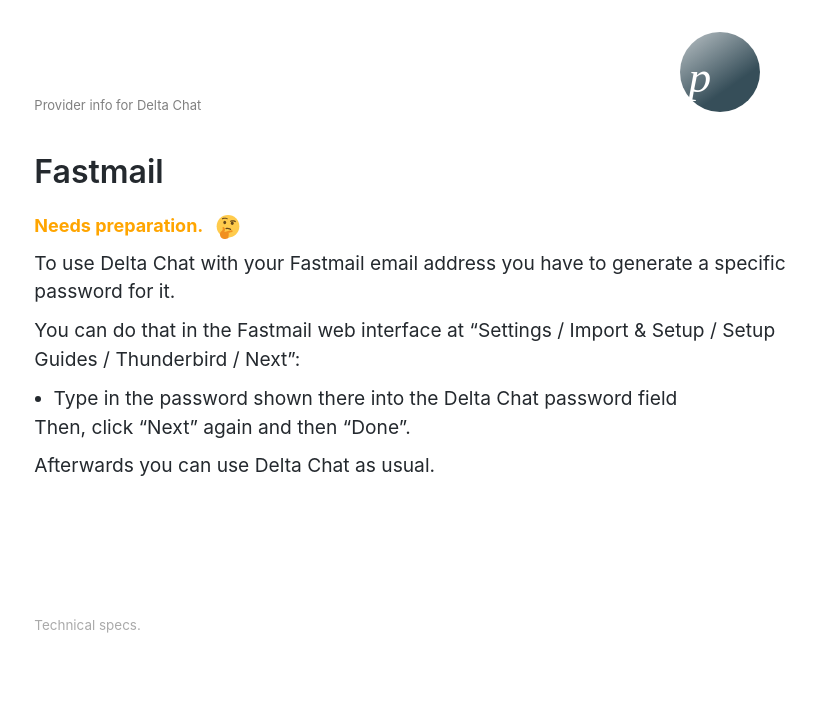
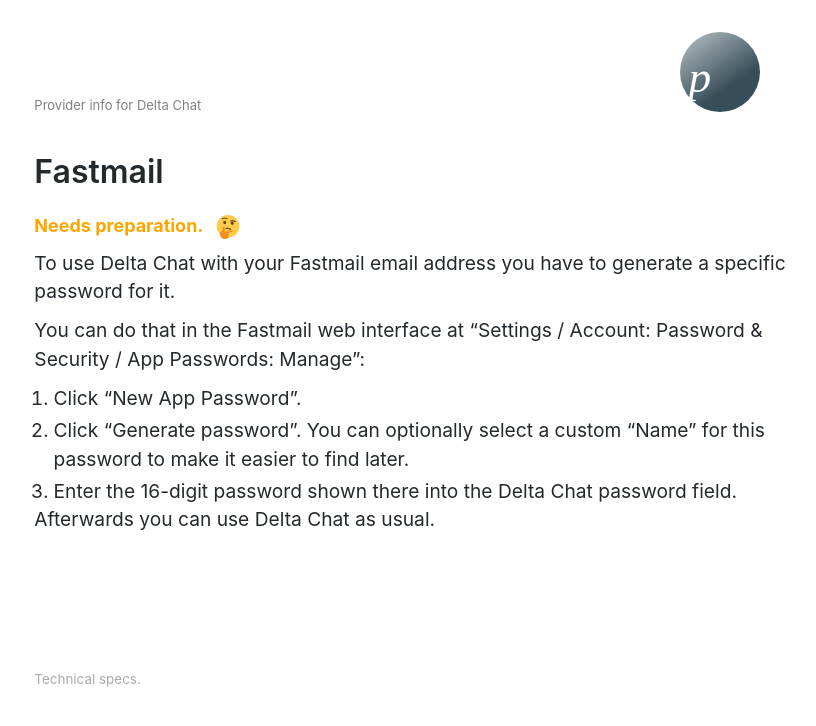
Before and after one commit to deltachat/provider-db, a Jekyll site: the page built from _providers/fastmail.md, in a window 1280 px wide. Shown: the top 726 px of the page, without its empty margins (211-1027 px from the left). Built offline with Jekyll 4.4.1, drawn with Linux system fonts in a browser that asks for light colours.

Commit message:
Update Fastmail instructions

```diff
--- a/_providers/fastmail.md
+++ b/_providers/fastmail.md
@@ -26,10 +26,10 @@
 you have to generate a specific password for it.
 
 You can do that in the Fastmail web interface
-at "Settings / Import & Setup / Setup Guides / Thunderbird / Next":
+at "Settings / Account: Password & Security / App Passwords: Manage":
 
-- Type in the password shown there into the Delta Chat password field
-
-Then, click "Next" again and then "Done".
+1. Click "New App Password".
+2. Click "Generate password". You can optionally select a custom "Name" for this password to make it easier to find later.
+3. Enter the 16-digit password shown there into the Delta Chat password field.
 
 Afterwards you can use Delta Chat as usual.
```
